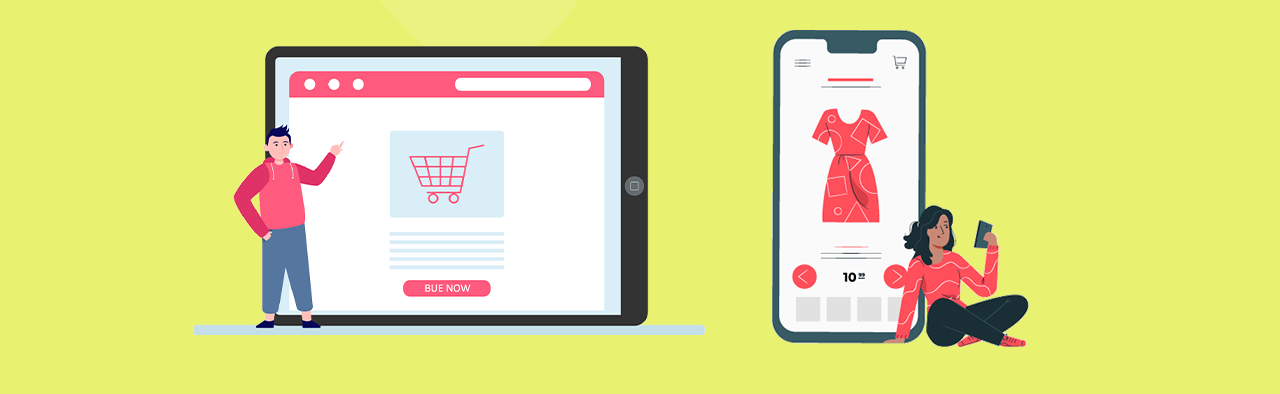
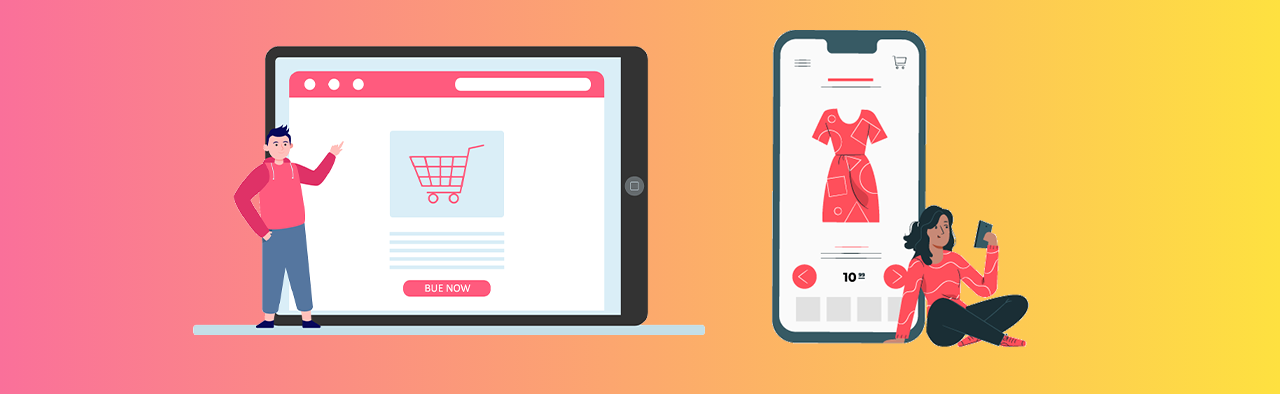
Before and after one commit to uidev-in/web_landing_page, a plain HTML site: page index.html in a window 1280 px wide. Shown: the part 100-494 px from the top of the page. Drawn offline with Linux system fonts and the light colour scheme; files whose address does not match are found by name.

Commit message:
gradient added in hero section

```diff
--- a/index.html
+++ b/index.html
@@ -36,6 +36,9 @@
 }
     .dtr-btn:hover.input-submit {
     color: #fff!important;
+}
+.hero-gradient{
+    background-image: linear-gradient(to right, #fa709a 0%, #fee140 100%);
 }
 .carousel-caption {
     position: initial;
@@ -115,9 +118,9 @@
     <!-- header ends
 ================================================== -->
 
-    <!-- hero section starts
+    <!-- hero section starts (hero-default-bg)
 ================================================== -->
-    <section id="home" class="hero-section hero-default-bg bg-blue color-white" style="height: 100vh;padding:5rem 0;">
+    <section id="home" class="hero-section  hero-gradient bg-blue color-white" style="height: 100vh;padding:5rem 0;">
         <div class="container">
             <div class="row align-items-center">
 
```
